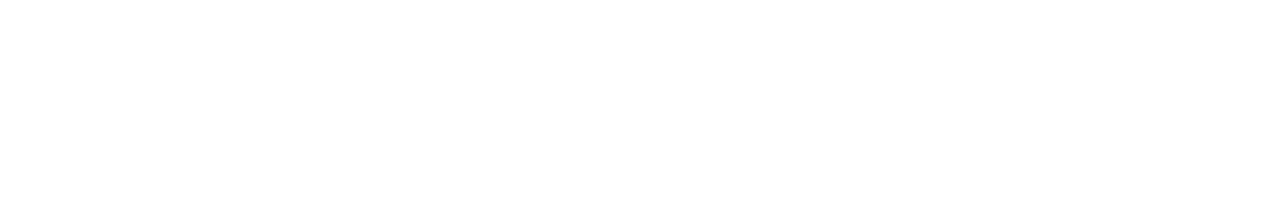
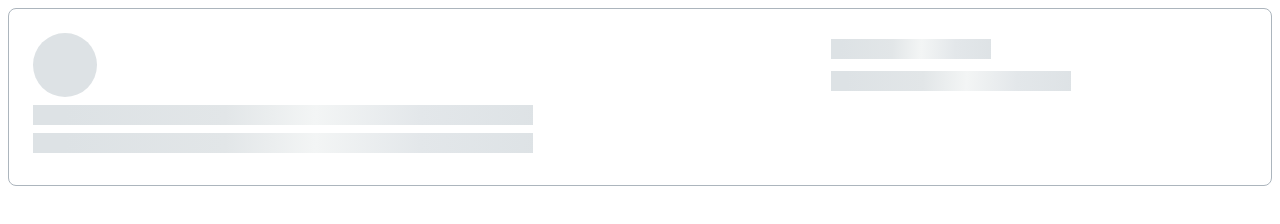
Before and after one commit to js-tasks-ru/htmlcss-20240913_rensedlovskij911, a website: page 04-lection2/02-skeleton/index.html in a window 1280 px wide. Drawn offline with Linux system fonts and the light colour scheme.

Commit message:
Вёрстка скелетона

```diff
--- a/04-lection2/02-skeleton/index.html
+++ b/04-lection2/02-skeleton/index.html
@@ -1,11 +1,25 @@
 <!DOCTYPE html>
 <!-- Страница со скелетоном -->
 <html lang="ru">
-    <head>
-        <link rel="stylesheet" href="../../assets/css/main.css">
-        <link rel="stylesheet" href="./skeleton.css">
-    </head>
-    <body>
-
-    </body>
+  <head>
+    <link rel="stylesheet" href="../../assets/css/main.css" />
+    <link rel="stylesheet" href="./skeleton.css" />
+  </head>
+  <body>
+    <div class="skeleton">
+      <div class="container">
+        <div class="skeleton__avatar"></div>
+        <div class="container__title">
+          <div class="skeleton__title" style="width: 40%"></div>
+          <div class="skeleton__title" style="width: 60%"></div>
+        </div>
+      </div>
+      <div class="container">
+        <div class="container__description">
+          <div class="skeleton__description"></div>
+          <div class="skeleton__description"></div>
+        </div>
+      </div>
+    </div>
+  </body>
 </html>
--- a/04-lection2/02-skeleton/skeleton.css
+++ b/04-lection2/02-skeleton/skeleton.css
@@ -0,0 +1,53 @@
+.skeleton {
+  background: #ffffff;
+  border: 1px solid var(--grey-3);
+  border-radius: 8px;
+  padding: 24px 40px 32px 24px;
+}
+
+.container {
+  display: flex;
+  justify-content: space-between;
+}
+.container__title {
+  display: flex;
+  flex-direction: column;
+  justify-content: space-around;
+  min-width: 400px;
+}
+
+.container__description {
+  display: flex;
+  flex-direction: column;
+  justify-content: space-around;
+  min-width: 500px;
+}
+
+.skeleton__avatar {
+  background: var(--grey-2);
+  width: 64px;
+  height: 64px;
+  -moz-border-radius: 50px;
+  -webkit-border-radius: 50px;
+  border-radius: 64px;
+}
+
+.skeleton__title,
+.skeleton__description {
+  background: linear-gradient(
+    92.51deg,
+    #dde2e5 6.44%,
+    #e2e6e8 38.47%,
+    #f3f5f5 56.48%,
+    #e3e7ea 77.5%,
+    #dde2e5 102.52%
+  );
+  height: 20px;
+}
+
+.skeleton__title {
+}
+
+.skeleton__description {
+  margin-top: 8px;
+}
```
